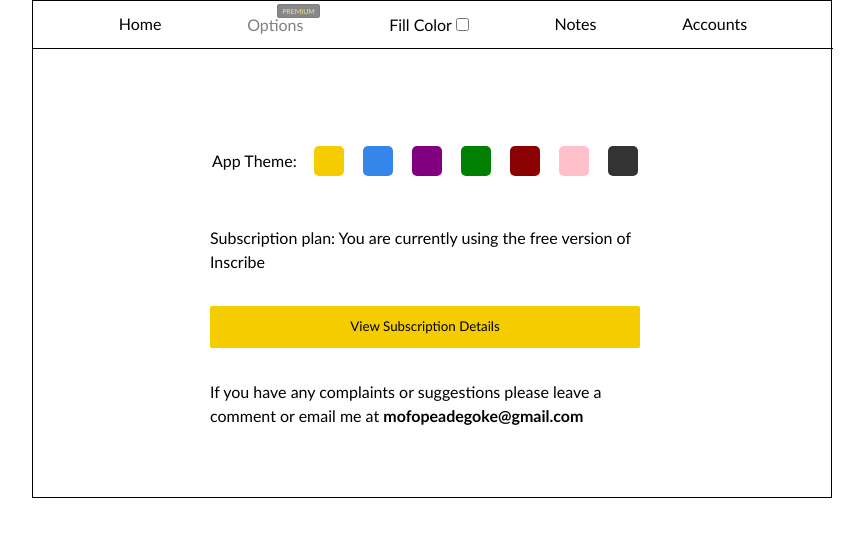
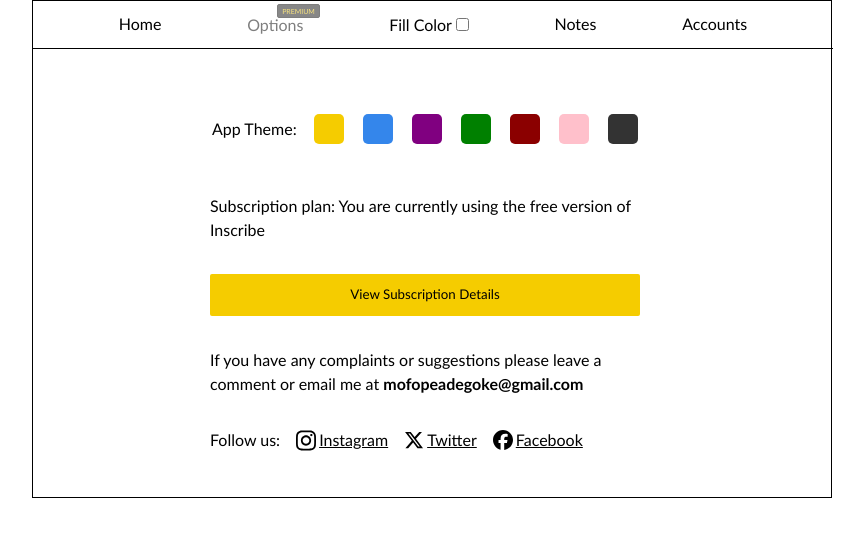
Before and after one commit to mofopeadegoke/Inscribe-extenison, a browser extension: page settings.html in a window 1280 px wide. Shown: the whole page, without its empty margins (208-1072 px from the left). Drawn offline with Linux system fonts and the light colour scheme.

Commit message:
shippable version 2.216

```diff
--- a/css/settings.css
+++ b/css/settings.css
@@ -79,7 +79,7 @@ nav ul a:hover::after {
 .content {
     padding: 15px 25px;
     width: 30rem;
-    margin: 5rem 9.5rem;
+    margin: 3rem 9.5rem;
 }
 .themeOptions {
     list-style: none;
@@ -165,3 +165,23 @@ nav ul a:hover::after {
 .infoText span {
     font-weight: bold;
 }
+.follow img {
+    width: 1.25rem;
+}
+.follow {
+    display: flex;
+    flex-direction: row;
+    column-gap: 1rem;
+    margin-top: 2rem;
+    align-items: center;
+}
+.follow .social {
+    display: inline-flex;
+    flex-direction: row;
+    align-items: center;
+    column-gap: 3px;
+}
+.follow a.social {
+    color: #000;
+
+}
--- a/settings.html
+++ b/settings.html
@@ -41,6 +41,21 @@
                 <p class="infoText">If you have any complaints or suggestions please leave a comment or email me at
                    <span>mofopeadegoke@gmail.com</span></p>
             </div>
+            <article class="follow">
+                <p>Follow us:</p>
+                <a class="social" href="https://www.instagram.com/inscribe.ext?igsh=dTJyNXVscXNzdHI2" target="_blank">
+                    <img src="./images/insta.svg" alt="The Instagram Logo">
+                    <span>Instagram</span>
+                </a>
+                <a class="social" href="#">
+                    <img src="./images/twitter.svg" alt="The X(formerly twitter) Logo">
+                    <span>Twitter</span>
+                </a>
+                <a class="social" href="#">
+                    <img src="./images/facebook.svg" alt="The facebook Logo">
+                    <span>Facebook</span>
+                </a>
+            </article>
         </div>
     </main>
     <script src="./ExtPay.js"></script>
```
Also changed, not shown: contentOwn.js (+40 -20 lines), images/InscribeNew48.png (added), images/facebook.svg (added), images/inscribeNew64.png (added), images/insribeNew128.png (added), images/insta.svg (added), images/twitter.svg (added), manifest.json.
